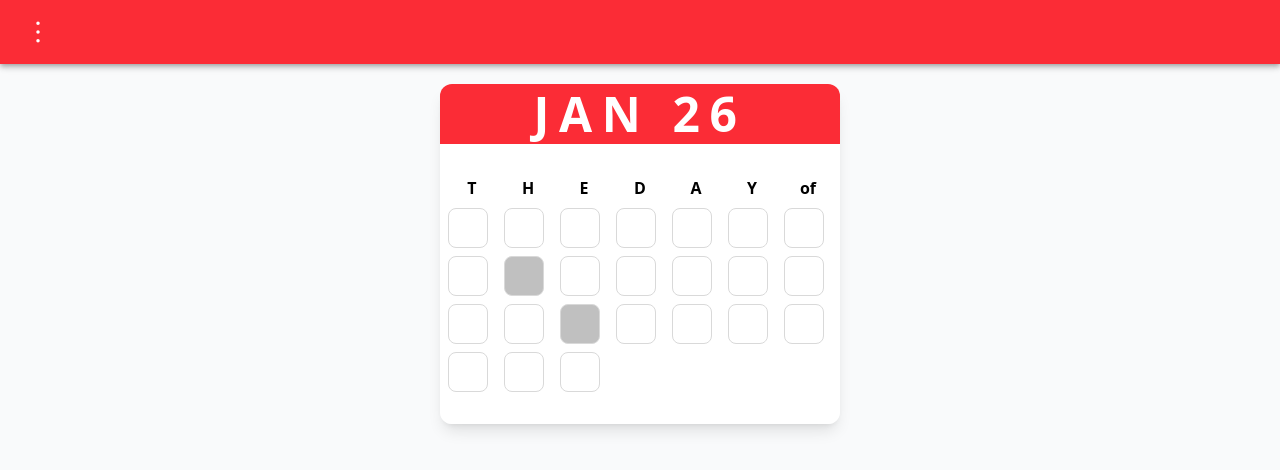
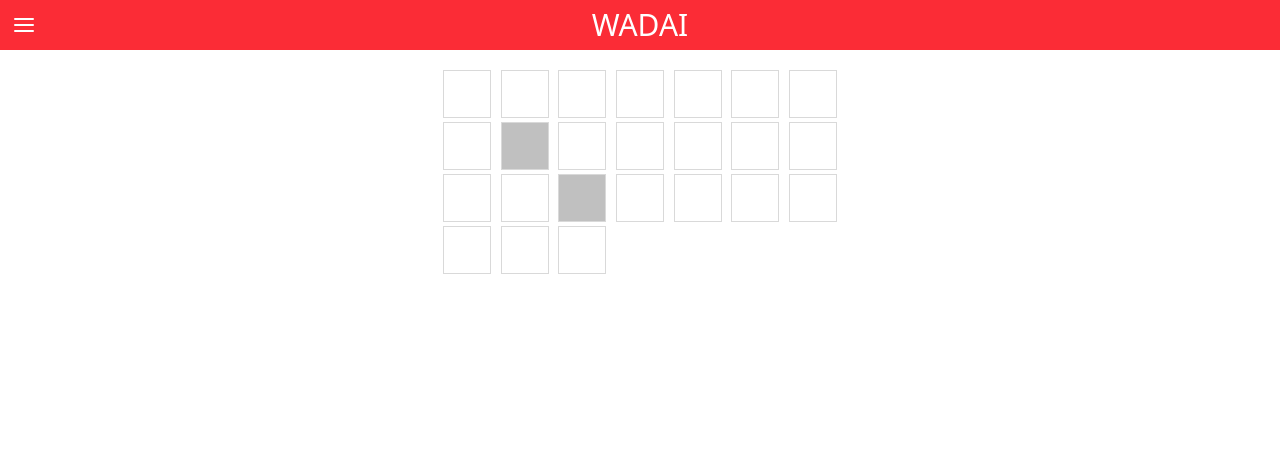
Before and after one commit to elsergiovera/wadai, a React (Vite) app: page / in a window 1280 px wide. Shown: the top 470 px of the page. Built offline with nearby package versions, Linux system fonts and the light colour scheme.

Commit message:
added keyboard, fix UI

```diff
--- a/index.html
+++ b/index.html
@@ -4,7 +4,7 @@
     <meta charset="UTF-8" />
     <!-- <link rel="icon" type="image/svg+xml" href="/vite.svg" /> -->
     <meta name="viewport" content="width=device-width, initial-scale=1.0" />
-    <title>The Day Of</title>
+    <title>WADAI</title>
   </head>
   <body>
     <div id="root"></div>
--- a/package.json
+++ b/package.json
@@ -21,6 +21,8 @@
     "@tailwindcss/vite": "^4.0.0",
     "antd": "^5.23.2",
     "dayjs": "^1.11.13",
+    "lucide-react": "^0.474.0",
+    "react-simple-keyboard": "^3.8.40",
     "tailwindcss": "^4.0.0"
   },
   "devDependencies": {
--- a/src/App.tsx
+++ b/src/App.tsx
@@ -2,16 +2,26 @@ import { useState } from 'react'
 import Menu from './components/Menu'
 import Topbar from './components/Topbar'
 import Day from './components/Day'
+import Keyboard from './components/Keyboard'
+
+
 
 const App = () => {
   const [openMenu, setOpenMenu] = useState(false)
   const handleToggleMenu = () => setOpenMenu(!openMenu)
 
   return (
-    <div className='w-screen h-screen bg-gray-50 space-y-5'>
+    <div className='w-screen h-screen space-y-5'>
       <Menu isOpen={openMenu} handleToggleMenu={handleToggleMenu} />
       <Topbar handleToggleMenu={handleToggleMenu} />
-      <Day />
+      <div className="min-h-9/10 flex justify-center">
+        <div className="flex flex-col w-[400px] max-h-[600px]">
+          <div className="flex flex-col h-full justify-between">
+            <Day />
+            <Keyboard />
+          </div>
+        </div>
+      </div>
     </div>
   )
 }
--- /dev/null
+++ b/src/components/Keyboard.tsx
@@ -0,0 +1,26 @@
+import KeyboardReact from 'react-simple-keyboard'
+import 'react-simple-keyboard/build/css/index.css'
+import '../styles/keyboard.css'
+
+const Keyboard = () => {
+    return (
+        <KeyboardReact
+            layoutName={'default'}
+            onChange={() => { }}
+            onKeyPress={() => { }}
+            layout={{
+                default: [
+                    "q w e r t y u i o p",
+                    "a s d f g h j k l",
+                    "{ent} z x c v b n m {backspace}",
+                ]
+            }}
+            display={{
+                "{ent}": "↩",
+                "{backspace}": "⌫",
+            }}
+        />
+    )
+}
+
+export default Keyboard
--- a/src/components/Topbar.tsx
+++ b/src/components/Topbar.tsx
@@ -1,8 +1,5 @@
 
-import { MoreOutlined } from '@ant-design/icons'
-import AppBar from '@mui/material/AppBar'
-import Toolbar from '@mui/material/Toolbar'
-import IconButton from '@mui/material/IconButton'
+import { AlignJustify } from 'lucide-react'
 
 interface TopbarProps {
    handleToggleMenu: () => void
@@ -11,21 +8,10 @@ const Topbar: React.FC<TopbarProps> = ({ handleToggleMenu }) => {
    const onClick = () => handleToggleMenu()
 
    return (
-      <div className='bg-red-500 text-white' >
-         <AppBar position="static" color="transparent" >
-            <Toolbar>
-               <IconButton
-                  size="large"
-                  edge="start"
-                  color="inherit"
-                  aria-label="menu"
-                  sx={{ mr: 2 }}
-                  onClick={onClick}
-               >
-                  <MoreOutlined />
-               </IconButton>
-            </Toolbar>
-         </AppBar>
+      <div className='w-full min-h-[50px] grid grid-cols-3 bg-red-500 text-white'>
+         <div className='place-content-center pl-3'><AlignJustify onClick={onClick} /></div>
+         <div className='place-content-center text-center text-3xl'>WADAI</div>
+         <div></div>
       </div>
    )
 }
--- a/src/components/day.tsx
+++ b/src/components/day.tsx
@@ -1,24 +1,17 @@
-import dayjs from 'dayjs'
+// import dayjs from 'dayjs'
 import Letter from './Letter'
 import current from '../data/current.json'
 
 const Day = () => {
-   const date = dayjs()
+   // const date = dayjs()
    const day = current.federal
    const letters = day.split('')
 
    return (
-      <div className='justify-items-center'>
-         <div className='min-w-[400px] shadow-lg rounded-xl overflow-hidden'>
-            <div className='min-h-[60px] place-content-center bg-red-500 text-center text-white text-5xl font-bold tracking-[0.2em]'>
-               {date.format('MMM DD').toUpperCase()}
-            </div>
-            <div className='min-h-[280px] place-content-center bg-white text-center px-2 font-light'>
-               <div className='grid grid-cols-7 gap-2 font-bold'>
-                  <span>T</span> <span>H</span> <span>E</span> <span>D</span> <span>A</span> <span>Y</span> <span>of</span>
-                  {letters.map((letter, index) => <Letter letter={letter} key={'letter-' + index} />)}
-               </div>
-            </div>
+      <div className='place-content-center text-center font-light'>
+         <div className='grid grid-cols-7 gap-1 justify-items-center font-bold'>
+            {/* {['L', 'M', 'M', 'J', 'V', 'S', 'D'].map((day, index) => <div key={'day-' + index}>{day}</div>)} */}
+            {letters.map((letter, index) => <Letter letter={letter} key={'letter-' + index} />)}
          </div>
       </div>
    )
--- a/src/components/letter.tsx
+++ b/src/components/letter.tsx
@@ -35,13 +35,12 @@ const Letter: React.FC<LetterProps> = ({ letter }) => {
          _nextLetter && _nextLetter.focus()
       }
    }
-   const handleOnFocus = (e: React.FocusEvent<HTMLInputElement>) => {
+   const handleOnFocus = (_e: React.FocusEvent<HTMLInputElement>) => {
       if (!letterRef.current?.input) return
       letterRef.current.input.select()
    }
 
    return (
-      <>
       <Input
          ref={letterRef}
          size='large'
@@ -50,18 +49,18 @@ const Letter: React.FC<LetterProps> = ({ letter }) => {
          value={isAlphabetic ? pressedLetter : letter}
          disabled={isAlphabetic ? false : true}
          style={{
-               height: '40px',
-               width: '40px',
+            height: '3rem',
+            width: '3rem',
             fontSize: '1.3rem',
             fontWeight: 'bold',
             textAlign: 'center',
+            borderRadius: 0,
             backgroundColor: isAlphabetic ? 'white' : 'silver'
          }}
          onChange={handleOnChange}
          onKeyUp={handleOnKeyUp}
          onFocus={handleOnFocus}
       />
-      </>
    )
 }
 
--- a/src/main.tsx
+++ b/src/main.tsx
@@ -1,7 +1,7 @@
 import { StrictMode } from 'react'
 import { createRoot } from 'react-dom/client'
 import App from './App.tsx'
-import './main.css'
+import './styles/main.css'
 
 createRoot(document.getElementById('root')!).render(
   <StrictMode>
--- /dev/null
+++ b/src/styles/keyboard.css
@@ -0,0 +1,94 @@
+input {
+    width: 100%;
+    height: 100px;
+    padding: 20px;
+    font-size: 20px;
+    border: none;
+    box-sizing: border-box;
+  }
+
+  /**
+   * hg-theme-default theme
+   */
+   .hg-theme-default {
+    background-color: transparent;
+   }
+   .hg-button {
+    background-color: silver !important;
+    border-radius: 0px !important;
+    border-bottom: none !important;
+   }
+   .simple-keyboard.hg-theme-ios {
+    width: 750px;
+    margin: auto;
+  }
+  .simple-keyboard.hg-theme-ios.hg-theme-default .hg-row .hg-button {
+    flex-grow: 1;
+    cursor: pointer;
+    max-width: initial;
+  }
+  .simple-keyboard.hg-theme-ios .hg-row {
+    display: flex;
+  }
+  .simple-keyboard.hg-theme-ios .hg-row:not(:last-child) {
+    margin-bottom: 5px;
+  }
+  .simple-keyboard.hg-theme-ios .hg-row .hg-button:not(:last-child) {
+    margin-right: 5px;
+  }
+  .simple-keyboard.hg-theme-ios .hg-row:nth-child(2) {
+    margin-left: 18px;
+  }
+  .simple-keyboard.hg-theme-ios.hg-theme-default {
+    background-color: rgba(0, 0, 0, 0.1);
+    padding: 5px;
+    border-radius: 5px;
+  }
+  .simple-keyboard.hg-theme-ios.hg-theme-default.hg-layout-custom {
+    background-color: #e5e5e5;
+    padding: 5px;
+  }
+  .simple-keyboard.hg-theme-ios.hg-theme-default .hg-button {
+    border-radius: 5px;
+    box-sizing: border-box;
+    padding: 0;
+    background: white;
+    border-bottom: 1px solid #b5b5b5;
+    cursor: pointer;
+    display: flex;
+    align-items: center;
+    justify-content: center;
+    box-shadow: none;
+    font-weight: 400;
+    font-size: 20px;
+    max-width: 60px;
+    min-width: 60px;
+    height: 60px;
+    min-height: 60px;
+  }
+  .simple-keyboard.hg-theme-ios.hg-theme-default .hg-button:active,
+  .simple-keyboard.hg-theme-ios.hg-theme-default .hg-button:focus {
+    background: #e4e4e4;
+  }
+  .simple-keyboard.hg-theme-ios.hg-theme-default .hg-button.hg-functionBtn {
+    background-color: #adb5bb;
+  }
+  .simple-keyboard.hg-theme-ios.hg-theme-default .hg-button.hg-button-space,
+  .simple-keyboard.hg-theme-ios.hg-theme-default .hg-button.hg-button-shift,
+  .simple-keyboard.hg-theme-ios.hg-theme-default
+    .hg-button.hg-button-shiftactivated {
+    background-color: #ffffff;
+  }
+  .simple-keyboard.hg-theme-ios.hg-theme-default .hg-button-space {
+    max-width: 448px;
+    min-width: 448px;
+  }
+  .simple-keyboard.hg-theme-ios.hg-theme-default .hg-button-enter {
+    max-width: 110px;
+    min-width: 110px;
+  }
+  .simple-keyboard.hg-theme-ios.hg-theme-default .hg-button-altright,
+  .simple-keyboard.hg-theme-ios.hg-theme-default .hg-button-back {
+    min-width: 80px;
+    max-width: 80px;
+  }
```
Also changed, not shown: src/styles/main.css (renamed from src/main.css), 1 other file (tests, documents, lock files or other folders). Lines whose indentation alone changed are shown as unchanged.
